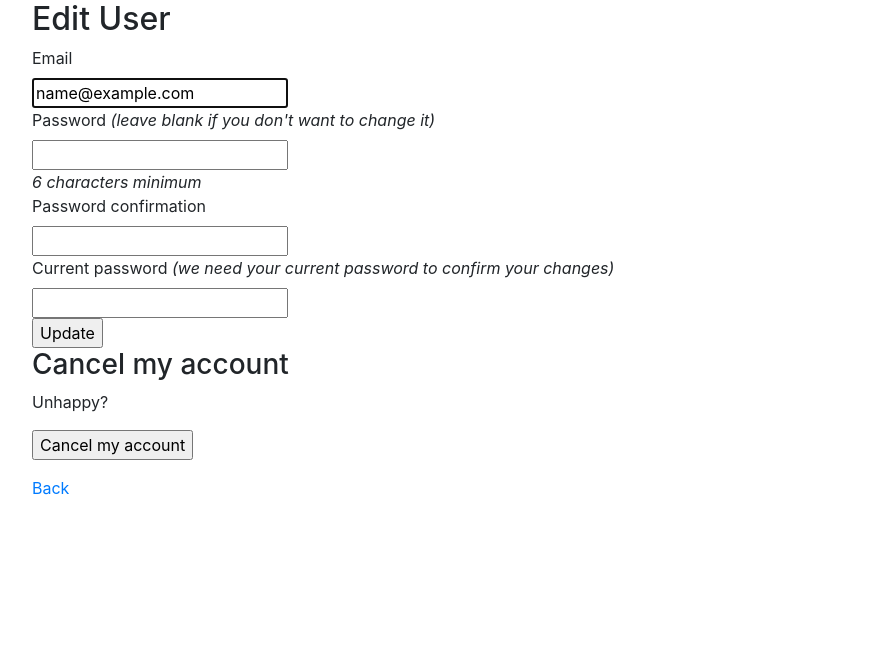
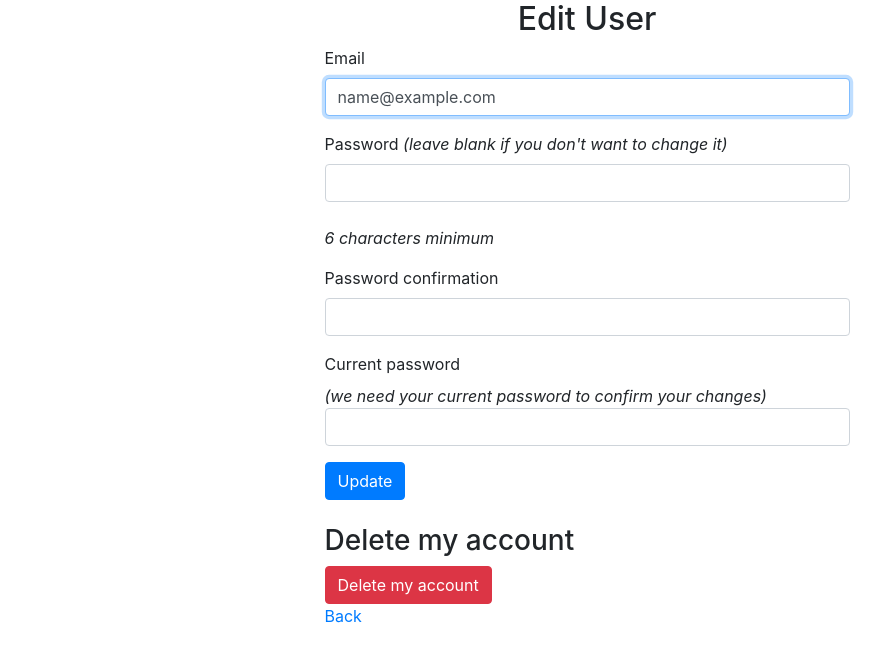
Before and after one commit to thanhn062/FreeCamp, a Rails app: page /users/edit in a window 1280 px wide. Shown: the part 56-718 px from the top of the page, without its empty margins (53-938 px from the left). Run offline with Rails 7, Linux system fonts and the light colour scheme; the visitor is signed in with stand-in values (Sample User, id 1); some libraries are stand-ins or nearby versions.

Commit message:
fix UI for edit user

```diff
--- a/app/views/devise/registrations/edit.html.erb
+++ b/app/views/devise/registrations/edit.html.erb
@@ -1,43 +1,46 @@
-<h2>Edit <%= resource_name.to_s.humanize %></h2>
+<div class="col-lg-6 offset-lg-3">
+  <h2 class="text-center">Edit <%= resource_name.to_s.humanize %></h2>
 
   <%= form_for(resource, as: resource_name, url: registration_path(resource_name), html: { method: :put }) do |f| %>
     <%= render "devise/shared/error_messages", resource: resource %>
 
-  <div class="field">
-    <%= f.label :email %><br />
-    <%= f.email_field :email, autofocus: true, autocomplete: "email" %>
+    <div class="mb-3">
+      <%= f.label :email, class: "form-label" %><br />
+      <%= f.email_field :email, autofocus: true, autocomplete: "email", class: "form-control" %>
     </div>
 
     <% if devise_mapping.confirmable? && resource.pending_reconfirmation? %>
       <div>Currently waiting confirmation for: <%= resource.unconfirmed_email %></div>
     <% end %>
 
-  <div class="field">
-    <%= f.label :password %> <i>(leave blank if you don't want to change it)</i><br />
-    <%= f.password_field :password, autocomplete: "new-password" %>
+    <div class="mb-3">
+      <%= f.label :password, class: "form-label" %> <i>(leave blank if you don't want to change it)</i><br />
+      <%= f.password_field :password, autocomplete: "new-password", class: "form-control" %>
       <% if @minimum_password_length %>
         <br />
         <em><%= @minimum_password_length %> characters minimum</em>
       <% end %>
     </div>
 
-  <div class="field">
-    <%= f.label :password_confirmation %><br />
-    <%= f.password_field :password_confirmation, autocomplete: "new-password" %>
+    <div class="mb-3">
+      <%= f.label :password_confirmation, class: "form-label" %><br />
+      <%= f.password_field :password_confirmation, autocomplete: "new-password", class: "form-control" %>
     </div>
 
-  <div class="field">
-    <%= f.label :current_password %> <i>(we need your current password to confirm your changes)</i><br />
-    <%= f.password_field :current_password, autocomplete: "current-password" %>
+    <div class="mb-3">
+      <%= f.label :current_password, class: "form-label" %><br><i>
+      (we need your current password to confirm your changes)</i><br />
+      <%= f.password_field :current_password, autocomplete: "current-password", class: "form-control" %>
     </div>
 
     <div class="actions">
-    <%= f.submit "Update" %>
+      <%= f.submit "Update", class: "btn btn-primary" %>
     </div>
   <% end %>
+  <br>
+  <h3>Delete my account</h3>
 
-<h3>Cancel my account</h3>
-
-<p>Unhappy? <%= button_to "Cancel my account", registration_path(resource_name), data: { confirm: "Are you sure?" }, method: :delete %></p>
+  <%= button_to "Delete my account", registration_path(resource_name), data: { confirm: "Are you sure?" }, method: :delete, class: "btn btn-danger" %>
 
   <%= link_to "Back", :back %>
+</div>
```
Lines whose indentation alone changed are shown as unchanged.
